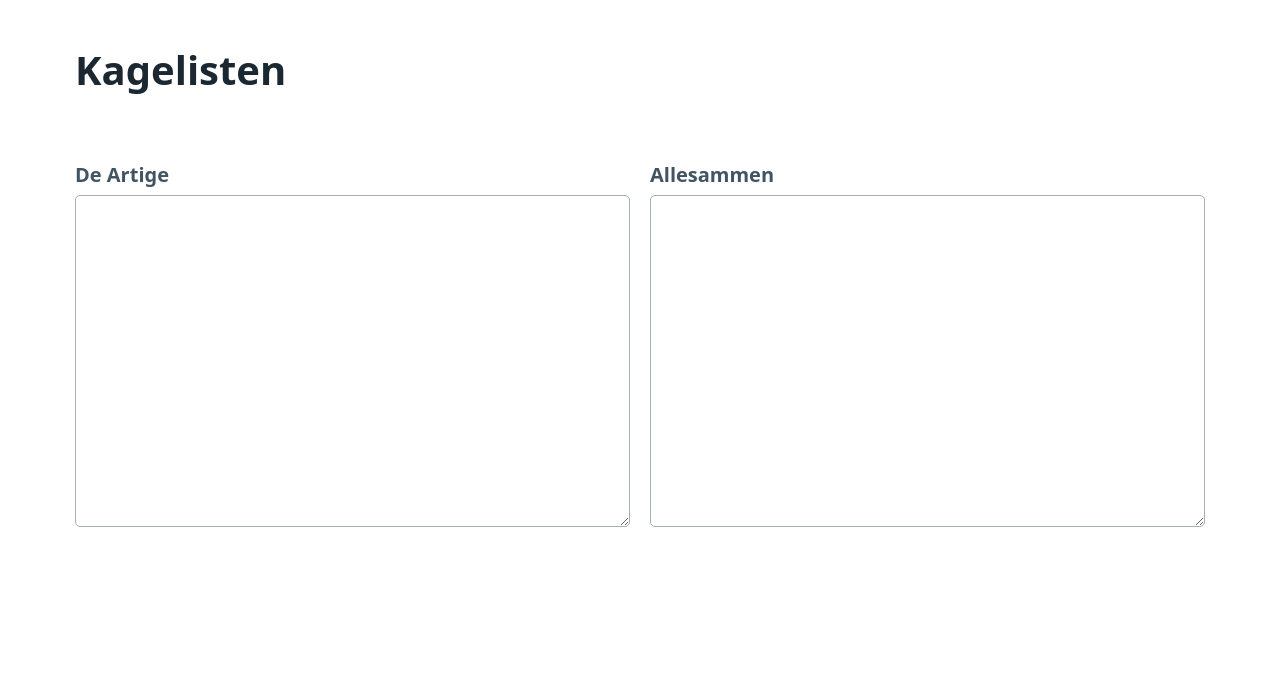
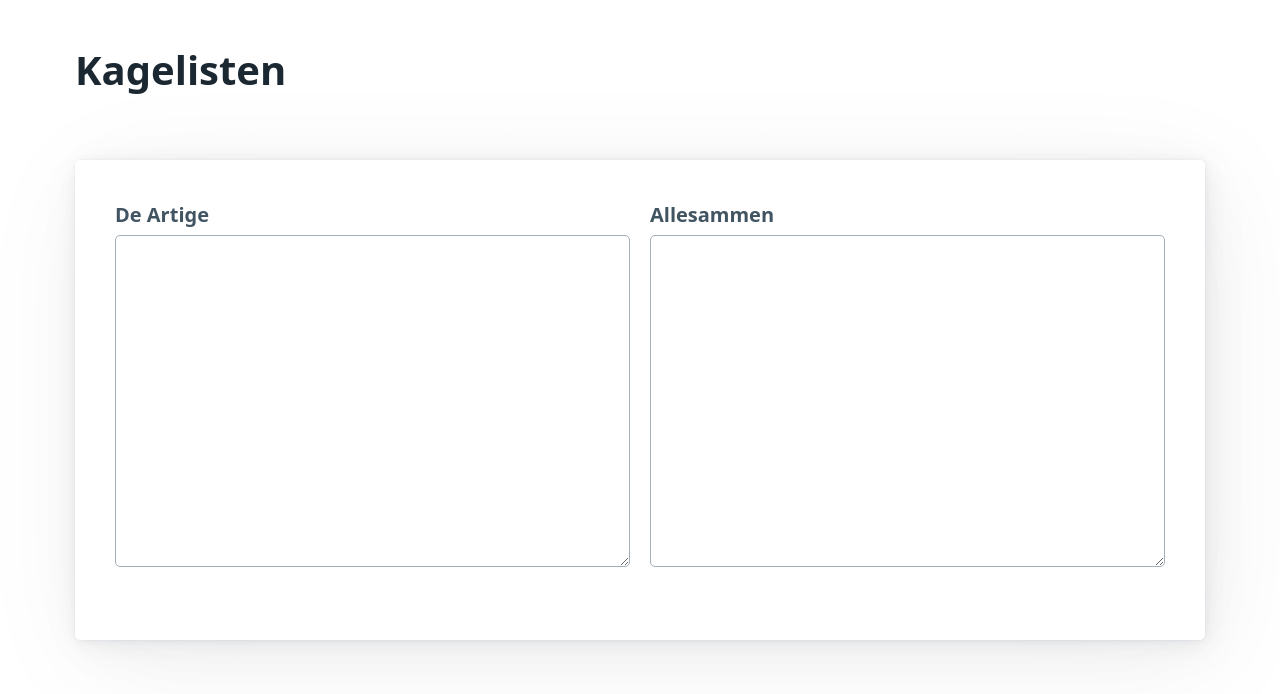
Before and after one commit to bjornnorgaard/kagelisten, a SvelteKit app: page / in a window 1280 px wide. Shown: the top 694 px of the page. Built offline with nearby package versions, Linux system fonts and the light colour scheme.

Commit message:
Theme changes

```diff
--- a/src/app.css
+++ b/src/app.css
@@ -2,3 +2,45 @@
 /* @tailwind base; */
 /* @tailwind components; */
 @tailwind utilities;
+
+/* Pink Light scheme (Default) */
+/* Can be forced with data-theme="light" */
+[data-theme="light"],
+:root:not([data-theme="dark"]) {
+    --primary: #d81b60;
+    --primary-hover: #c2185b;
+    --primary-focus: rgba(216, 27, 96, 0.125);
+    --primary-inverse: #FFF;
+}
+
+/* Pink Dark scheme (Auto) */
+/* Automatically enabled if user has Dark mode enabled */
+@media only screen and (prefers-color-scheme: dark) {
+    :root:not([data-theme]) {
+        --primary: #d81b60;
+        --primary-hover: #e91e63;
+        --primary-focus: rgba(216, 27, 96, 0.25);
+        --primary-inverse: #FFF;
+    }
+}
+
+/* Pink Dark scheme (Forced) */
+/* Enabled if forced with data-theme="dark" */
+[data-theme="dark"] {
+    --primary: #d81b60;
+    --primary-hover: #e91e63;
+    --primary-focus: rgba(216, 27, 96, 0.25);
+    --primary-inverse: #FFF;
+}
+
+/* Pink (Common styles) */
+:root {
+    --form-element-active-border-color: var(--primary);
+    --form-element-focus-color: var(--primary-focus);
+    --switch-color: var(--primary-inverse);
+    --switch-checked-background-color: var(--primary);
+}
+
+section {
+    margin: 0;
+}
--- a/src/app.html
+++ b/src/app.html
@@ -1,5 +1,5 @@
 <!DOCTYPE html>
-<html lang="da" >
+<html lang="da">
 	<head>
 		<meta charset="utf-8" />
 		<link rel="icon" href="%sveltekit.assets%/favicon.png" />
--- a/src/routes/+page.svelte
+++ b/src/routes/+page.svelte
@@ -13,6 +13,7 @@
     $: hasSlackers = !!$slackers.length;
 </script>
 
+<article>
     <section class="grid">
         <RawSaintsInput/>
         <RawEveryoneInput/>
@@ -35,3 +36,4 @@
             <Slackers/>
         </section>
     {/if}
+</article>
--- a/src/routes/Schedule.svelte
+++ b/src/routes/Schedule.svelte
@@ -37,8 +37,7 @@
     <p class="message">Der er {$slackers.length} slackere og {$spots.length} ledige pladser.</p>
     <button on:click={completeSchedule} disabled={!$spots.length}>Udfyld ledige pladser</button>
 {:else}
-    <p class="message">Alle pladser er udfyldte.</p>
-    <button on:click={() => copyUpdatedList()}>Kopier til udklipsholder</button>
+    <button on:click={() => copyUpdatedList()}>Kopier ny liste til udklipsholder</button>
 {/if}
 
 <style>
--- a/src/routes/UnknownMatcher.svelte
+++ b/src/routes/UnknownMatcher.svelte
@@ -73,7 +73,7 @@
 <div class="grid grid-cols-1 place-items-center items-center gap-4 md:grid-cols-2">
     {#each $unknownNamesWithSuggestions as u (u.name)}
         <div class="h-full w-full place-self-center" animate:flip={{duration:500}}>
-            <span>Hvem er <b class="text-blue-400">{u.original}</b>?</span>
+            <span>Hvem er <b class="text-[--primary]">{u.original}</b>?</span>
             <fieldset class="my-2 ml-2">
                 {#if u.suggestions.length}
                     {#each u.suggestions as s (s.item)}
@@ -97,6 +97,8 @@
     {/each}
 </div>
 
+<br>
+
 <button disabled={!replacements.size} on:click={() => confirmChanges()}>
     Bekræft ændringer og overskriv 'De Artige'
 </button>
```
Lines whose indentation alone changed are shown as unchanged.
